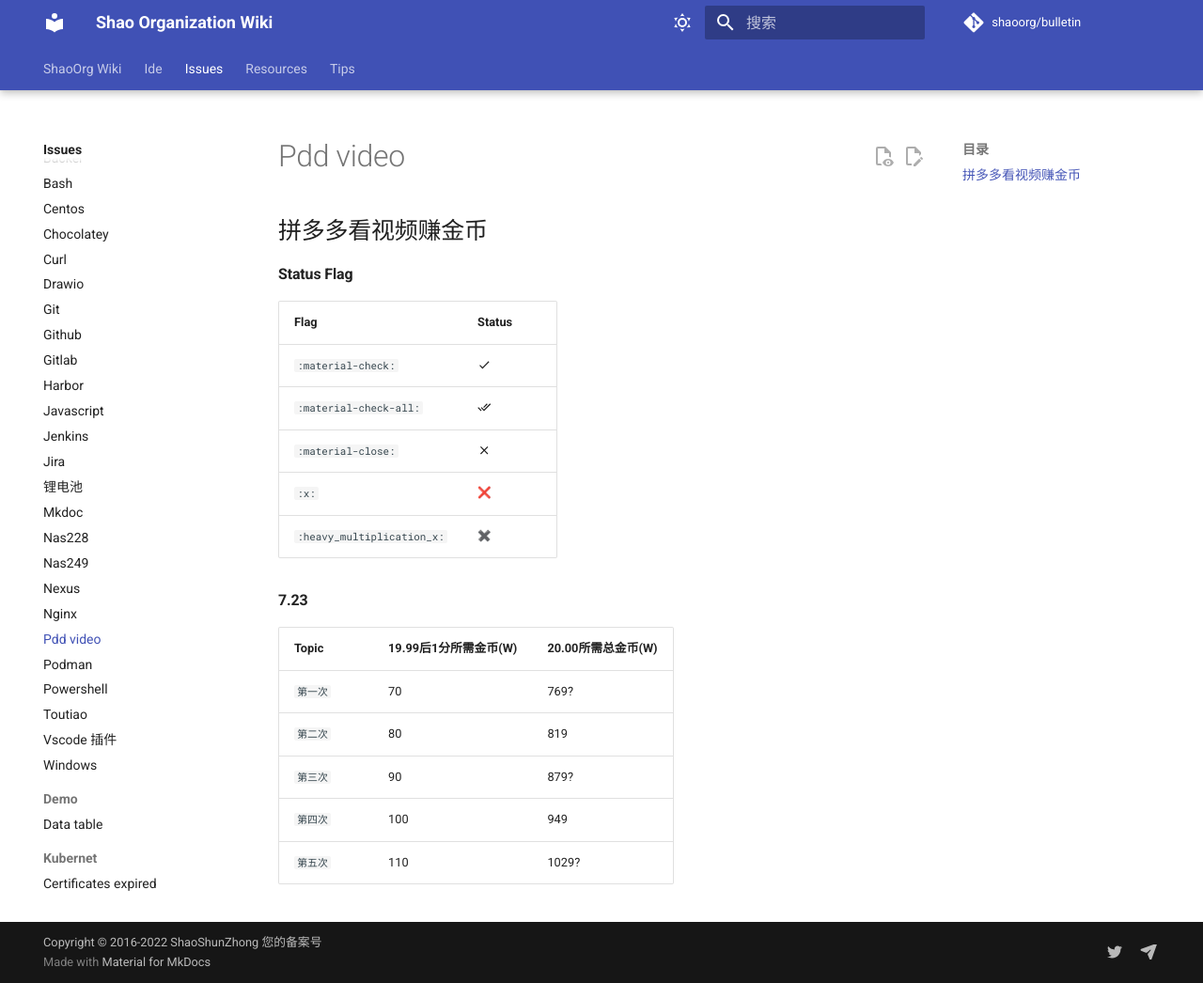
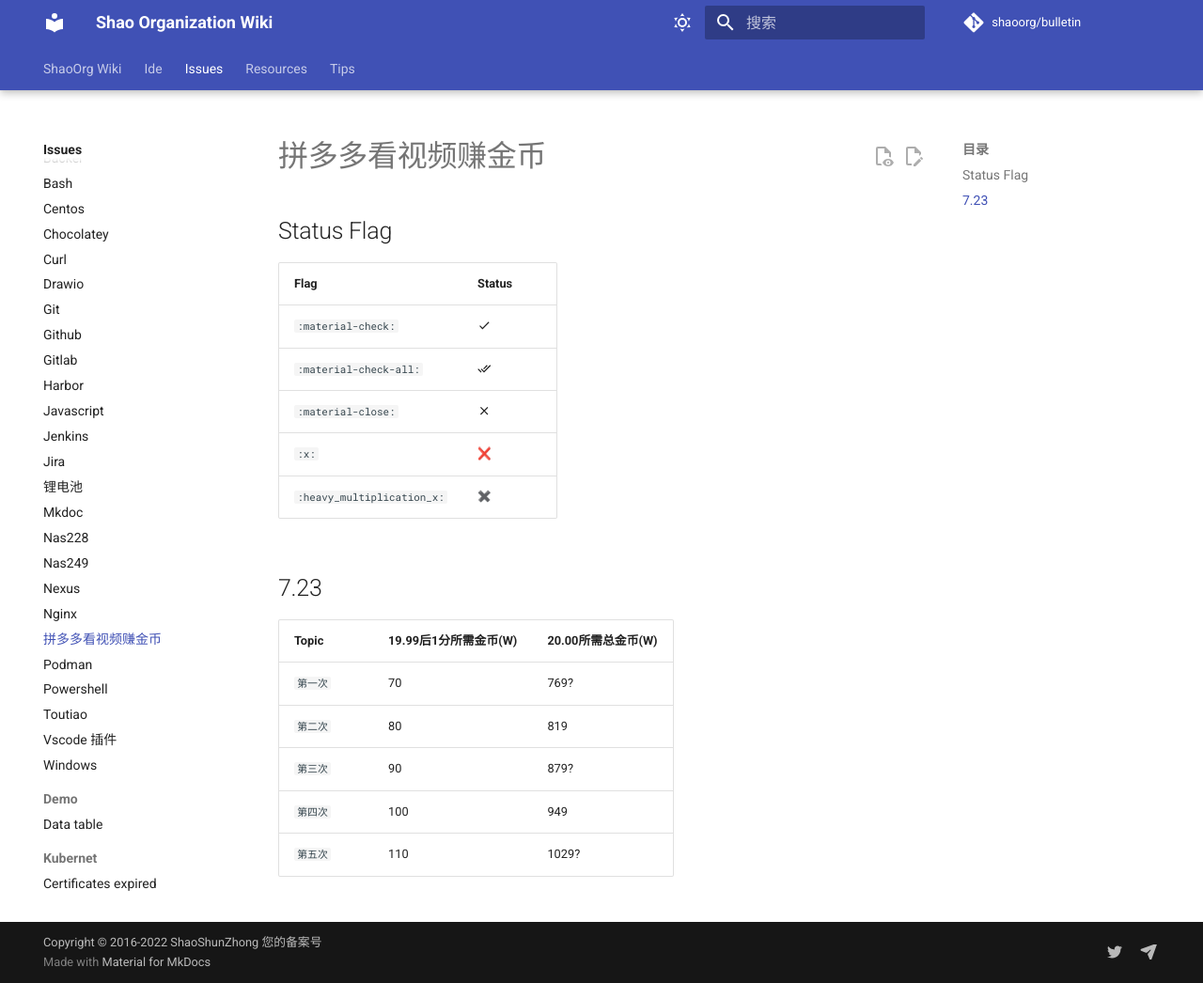
Before and after one commit to ShaoOrg/bulletin, an MkDocs documentation site: the page built from docs/issues/pdd-video.md, in a window 1280 px wide and 1046 px high. Shown: the whole window at 94% size. Built offline with MkDocs 1.6.1 and Material for MkDocs 9.7.7, drawn with Linux system fonts in a browser that asks for light colours; emoji names are drawn with the system emoji font; comment, search, counter and statistics services are not loaded.

Commit message:
NOCR: foo

```diff
--- a/docs/issues/pdd-video.md
+++ b/docs/issues/pdd-video.md
@@ -1,5 +1,5 @@
-## 拼多多看视频赚金币
-#### Status Flag
+# 拼多多看视频赚金币
+## Status Flag
 | Flag                   | Status                          |
 | ----------- | ------------------------------------ |
 | `:material-check:`           | :material-check:    |
@@ -8,7 +8,7 @@
 | `:x:`                        | :x:    |
 | `:heavy_multiplication_x:`   | :heavy_multiplication_x:    |
 
-#### 7.23
+## 7.23
 | Topic                   | 19.99后1分所需金币(W) | 20.00所需总金币(W)                        |
 | ----------- | ----------- | ------------------------------------ |
 | `第一次`           | 70  | 769?  |
```
Also changed, not shown: docs/issues/lithium-battery.md (+2 -0 lines).
